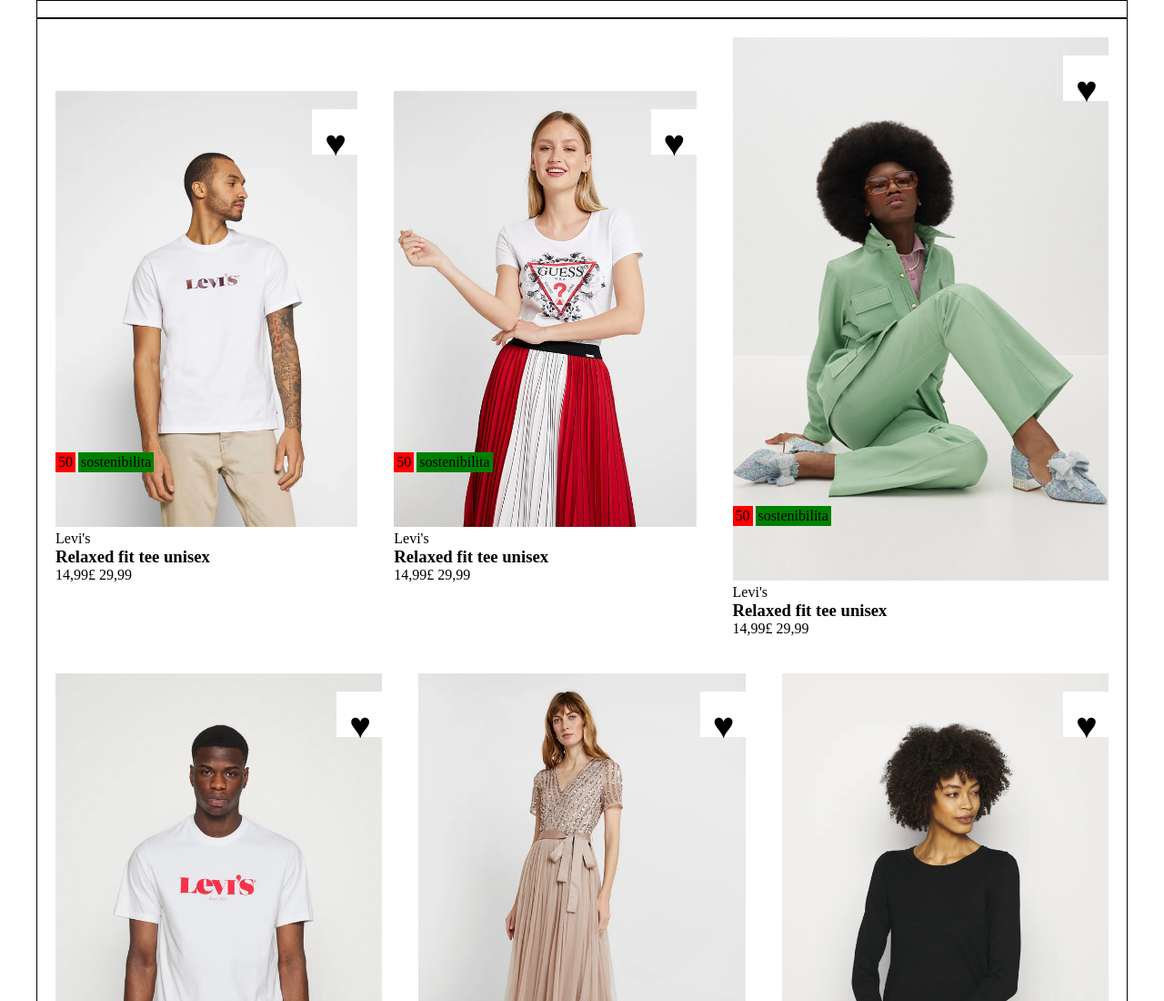
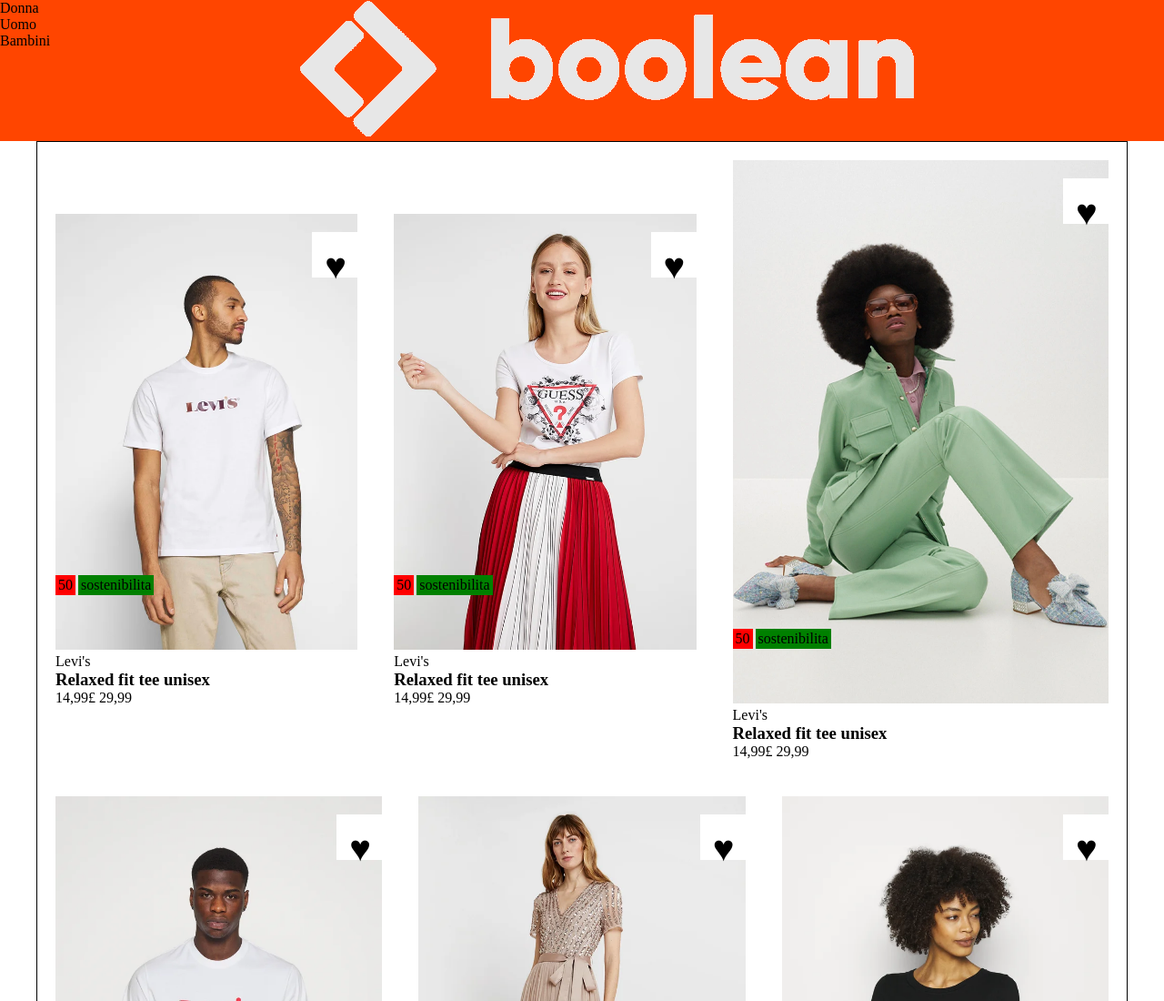
Before and after one commit to JorgeLuix/html-css-boolando, a plain HTML site: page index.html in a window 1280 px wide. Shown: the top 1100 px of the page at 91% size. Drawn offline with Linux system fonts and the light colour scheme.

Commit message:
elaborando header

```diff
--- a/css/style.css
+++ b/css/style.css
@@ -7,6 +7,14 @@
     width: 1200px;
     margin: 0 auto;
     border: 1px solid black;
+}
+header {
+    display: flex;
+    background-color: orangered;
+    justify-content: space-between;
+}
+.logo {
+
 }
 .row {
     display: flex;
--- a/index.html
+++ b/index.html
@@ -4,19 +4,26 @@
     <meta charset="UTF-8">
     <meta http-equiv="X-UA-Compatible" content="IE=edge">
     <meta name="viewport" content="width=device-width, initial-scale=1.0">
+    <link rel="stylesheet" href="https://fontawesome.com/icons/bag-shopping?s=regular&f=classic">
     <link rel="stylesheet" href="/css/style.css">
-    <title>Document</title>
+    <title>Boolando</title>
 </head>
 <body>
-    <header class="container">
+    <header>
         <nav>
-
+            <ul>
+                <li>Donna</li>
+                <li>Uomo</li>
+                <li>Bambini</li>
+            </ul>
         </nav>
         <div class="logo">
-            <img src="" alt="">
+            <img src="img/boolean-logo.png" alt="logo">
         </div>
         <div class="icons">
-
+            <i class="fa-solid fa-user"></i>
+            <i class="fa-regular fa-heart"></i>
+            <i class="fa-regular fa-bag-shopping"></i>
         </div>
     </header>
     <main>
```
